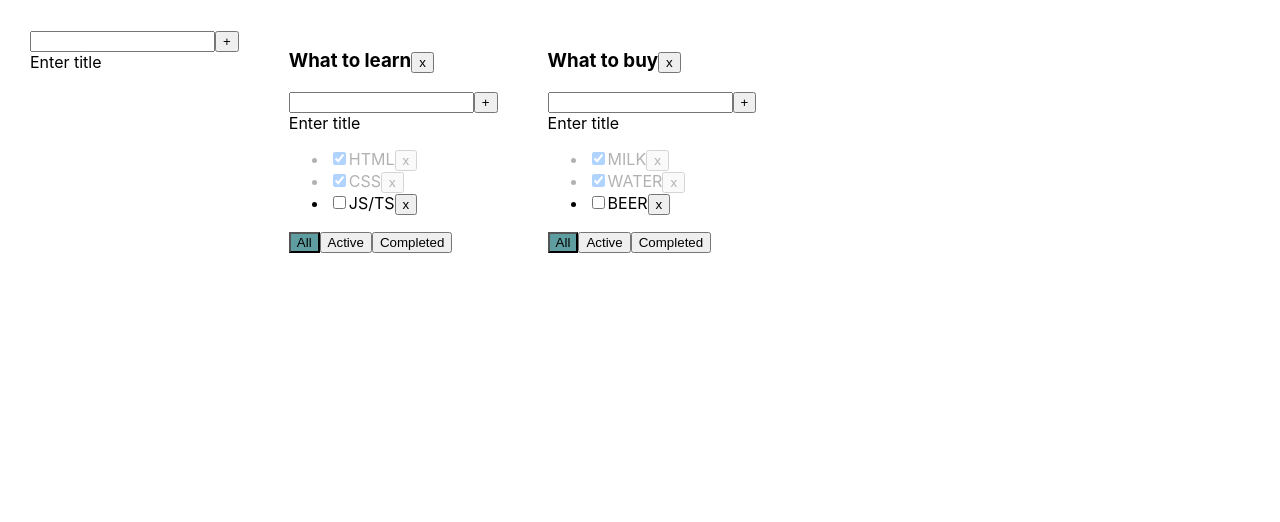
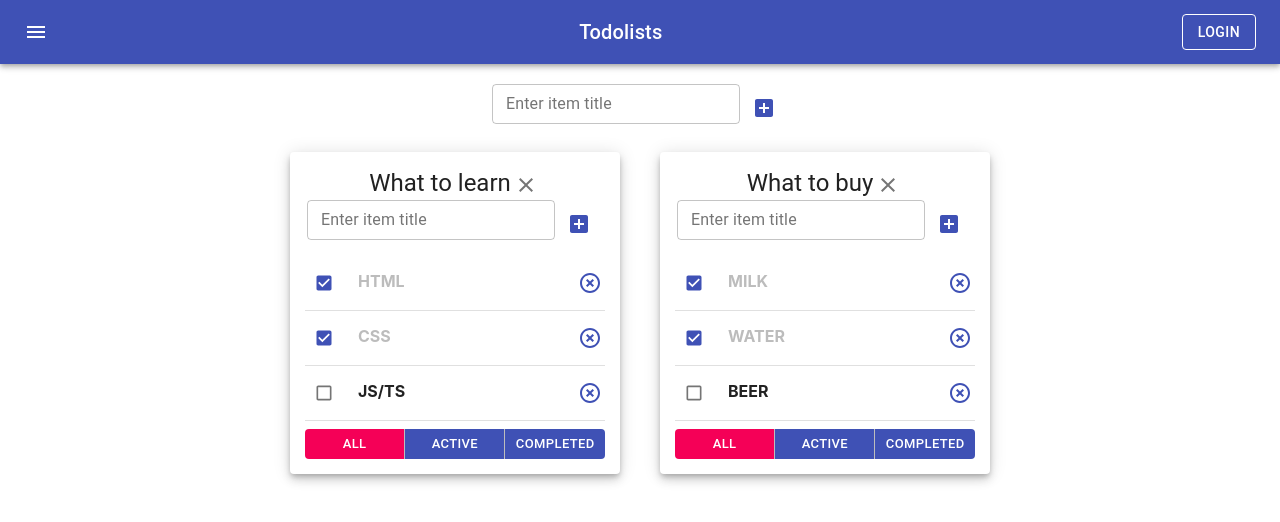
Before and after one commit to AntonKasheuski/ToDoList, a React (Create React App) app: page / in a window 1280 px wide. Shown: the top 522 px of the page. Built offline with nearby package versions, Linux system fonts and the light colour scheme.

Commit message:
Lesson 3 tuesday

```diff
--- a/package.json
+++ b/package.json
@@ -3,6 +3,8 @@
   "version": "0.1.0",
   "private": true,
   "dependencies": {
+    "@material-ui/core": "^4.12.3",
+    "@material-ui/icons": "^4.11.2",
     "@testing-library/jest-dom": "^4.2.4",
     "@testing-library/react": "^9.3.2",
     "@testing-library/user-event": "^7.1.2",
--- a/src/AddItemForm.tsx
+++ b/src/AddItemForm.tsx
@@ -1,4 +1,6 @@
 import React, {ChangeEvent, KeyboardEvent, useState} from 'react';
+import {AddBox} from "@material-ui/icons";
+import {IconButton, TextField} from "@material-ui/core";
 
 type AddItemFormPropsType = {
     addItem: (itemTitle: string) => void
@@ -27,20 +29,29 @@
         }
     }
 
-    const errorMessage = error
+/*    const errorMessage = error
         ? <div style={{color: "red"}}>Title is required!</div>
-        : <div>Enter title</div>
+        : <div>Enter title</div>*/
 
     return (
-        <div>
-            <input
-                className={error ? "error" : ""}
+        <div style={{textAlign: "center"}}>
+            <TextField
+                variant={"outlined"}
+                size={"small"}
+                label={"Enter item title"}
+                helperText={error && "Title is required!" }
+                //className={error ? "error" : ""}
                 value={title}
                 onChange={onChangeSetTitle}
                 onKeyPress={onKeyPressAddItem}
+                error={error}
             />
-            <button onClick={addItem}>+</button>
-            {errorMessage}
+            <IconButton
+                color={"primary"}
+                onClick={addItem}
+            >
+                <AddBox />
+            </IconButton>
         </div>
     );
 };
--- a/src/App.css
+++ b/src/App.css
@@ -1,18 +1,18 @@
-.App {
+/*.App {
   padding: 30px;
   display: flex;
 }
 
 .App > div {
   margin-right: 50px;
-}
+}*/
 
 .is-done {
   opacity:0.3;
 }
 
 
-.active-filter {
+/*.active-filter {
   background-color: cadetblue;
 }
 
@@ -20,4 +20,4 @@
   border: 2px solid red;
   outline: none;
   background-color: rgba(161, 26, 26, 0.3);
-}
+}*/
--- a/src/App.tsx
+++ b/src/App.tsx
@@ -3,6 +3,8 @@
 import TodoList from "./TodoList";
 import {v1} from "uuid";
 import {AddItemForm} from "./AddItemForm";
+import {AppBar, Button, Container, Grid, IconButton, Paper, Toolbar, Typography} from "@material-ui/core";
+import {Menu} from "@material-ui/icons";
 
 export type TaskType = {
     id: string
@@ -97,8 +99,15 @@
     }
 
     const todoListsComps = todoLists.map(tl =>
+        <Grid item key={tl.id}>
+            <Paper
+                elevation={6}
+                style={{
+                    padding: "15px",
+                    width: "300px",
+                }}
+            >
                 <TodoList
-            key={tl.id}
                     todoListID={tl.id}
                     filter={tl.filter}
                     title={tl.title}
@@ -110,13 +119,34 @@
                     removeTodoList={removeTodoList}
                     changeTaskTitle={changeTaskTitle}
                     changeTodoListTitle={changeTodoListTitle}
-        />)
+                />
+            </Paper>
+        </Grid>
+    )
 
     //UI:
     return (
         <div className="App">
-            <AddItemForm addItem={addTodoList} />
+            <AppBar position="static">
+
+                <Toolbar style={{justifyContent: "space-between"}}>
+                    <IconButton edge="start" color="inherit" aria-label="menu">
+                        <Menu/>
+                    </IconButton>
+                    <Typography variant="h6">
+                        Todolists
+                    </Typography>
+                    <Button color="inherit" variant={"outlined"}>Login</Button>
+                </Toolbar>
+            </AppBar>
+            <Container fixed>
+                <Grid container justifyContent={"center"} style={{padding: "20px"}}>
+                    <AddItemForm addItem={addTodoList}/>
+                </Grid>
+                <Grid container justifyContent={"center"} spacing={5}>
                     {todoListsComps}
+                </Grid>
+            </Container>
         </div>
     )
 }
--- a/src/EditableSpan.tsx
+++ b/src/EditableSpan.tsx
@@ -1,4 +1,5 @@
 import React, {ChangeEvent, KeyboardEvent, useState} from 'react';
+import {TextField} from "@material-ui/core";
 
 type EditableSpanPropsType = {
     title: string
@@ -23,7 +24,7 @@
 
     return (
         editMode
-            ? <input
+            ? <TextField
                 value={title}
                 autoFocus
                 onBlur={offEditMode}
--- a/src/Todolist.tsx
+++ b/src/Todolist.tsx
@@ -2,6 +2,8 @@
 import {FilterValuesType, TaskType} from "./App";
 import {AddItemForm} from "./AddItemForm";
 import EditableSpan from "./EditableSpan";
+import {Button, ButtonGroup, Checkbox, IconButton, List, ListItem, Typography} from "@material-ui/core";
+import {Clear, HighlightOff} from "@material-ui/icons";
 
 type TodoListPropsType = {
     todoListID: string
@@ -18,6 +20,8 @@
 }
 
 const TodoList = (props: TodoListPropsType) => {
+    const itemFontStyle = {fontWeight: "bold"};
+
     const tasksList = props.tasks.map((t: TaskType) => {
         const removeTask = () => props.removeTask(t.id, props.todoListID)
         const changeStatus = (e: ChangeEvent<HTMLInputElement>) =>
@@ -25,15 +29,36 @@
         const changeTaskTitle = (newTitle: string) =>
             props.changeTaskTitle(t.id, newTitle, props.todoListID)
         return (
-            <li key={t.id} className={t.isDone ? "is-done" : ""}>
-                <input
-                    type="checkbox"
+            <ListItem
+                key={t.id}
+                disableGutters
+                divider
+                style={{
+                    display: "flex",
+                    justifyContent: "space-between"
+                }}
+            >
+                <div style={itemFontStyle}>
+                <Checkbox
+                    color={"primary"}
+                    size={"small"}
                     checked={t.isDone}
                     onChange={changeStatus}
+                    style={{marginRight: "15px"}}
                 />
-                <EditableSpan title={t.title} changeTitle={changeTaskTitle}/>
-                <button onClick={removeTask}>x</button>
-            </li>
+                {t.isDone
+                    ? <span className={"is-done"}>{t.title}</span>
+                    : <EditableSpan title={t.title} changeTitle={changeTaskTitle}/>
+                }
+                </div>
+                <IconButton
+                    onClick={removeTask}
+                    color={"primary"}
+                    size={"small"}
+                >
+                    <HighlightOff/>
+                </IconButton>
+            </ListItem>
         )
     })
 
@@ -46,34 +71,57 @@
     const removeTodoList = () => props.removeTodoList(props.todoListID)
     const changeTodolistTitle = (newTitle: string) => props.changeTodoListTitle(newTitle, props.todoListID)
 
-    const getBtnClass = (filter: FilterValuesType) => {
-        return props.filter === filter ? "active-filter" : ""
-    }
+    /* const getBtnClass = (filter: FilterValuesType) => {
+    return props.filter === filter ? "active-filter" : ""
+}*/
 
-    return(
-        <div>
-            <h3>
-                <EditableSpan title={props.title} changeTitle={changeTodolistTitle} />
-                {/*{props.title}*/}
-                <button onClick={removeTodoList}>x</button>
-            </h3>
-            <AddItemForm addItem={addTask} />
-            <ul>
-                { tasksList }
-            </ul>
+    return (
+        <div style={{
+            display: "flex",
+            flexDirection: "column",
+            justifyContent: "space-between",
+            height: "100%"
+        }}>
+            <Typography
+                variant={"h5"}
+                align={"center"}
+                style={{fontWeight: "small"}}
+            >
+                <EditableSpan title={props.title} changeTitle={changeTodolistTitle}/>
+                <IconButton
+                    onClick={removeTodoList}
+                    size={"small"}
+                >
+                    <Clear/>
+                </IconButton>
+            </Typography>
+            <AddItemForm addItem={addTask}/>
+            <List>
+                {tasksList}
+            </List>
             <div>
-                <button
-                    className={getBtnClass("all")}
-                    onClick={onClickSetAllFilter}
-                >All</button>
-                <button
-                    className={getBtnClass("active")}
-                    onClick={onClickSetActiveFilter}
-                >Active</button>
-                <button
-                    className={getBtnClass("completed")}
-                    onClick={onClickSetCompletedFilter}
-                >Completed</button>
+                <ButtonGroup
+                    variant={"contained"}
+                    size={"small"}
+                    disableElevation
+                    fullWidth
+                >
+                    <Button
+                        color={props.filter === "all" ? "secondary" : "primary"}
+                        //className={getBtnClass("all")}
+                        onClick={onClickSetAllFilter}
+                    >All</Button>
+                    <Button
+                        color={props.filter === "active" ? "secondary" : "primary"}
+                        //className={getBtnClass("active")}
+                        onClick={onClickSetActiveFilter}
+                    >Active</Button>
+                    <Button
+                        color={props.filter === "completed" ? "secondary" : "primary"}
+                        //className={getBtnClass("completed")}
+                        onClick={onClickSetCompletedFilter}
+                    >Completed</Button>
+                </ButtonGroup>
             </div>
         </div>
     )
```
Also changed, not shown: 1 other file (tests, documents, lock files or other folders). Lines whose indentation alone changed are shown as unchanged.
